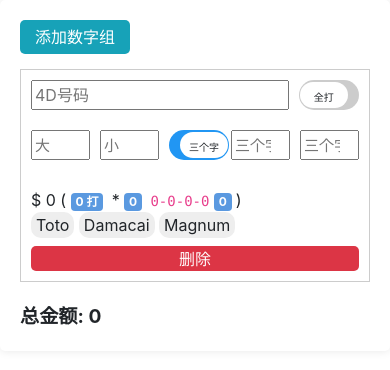
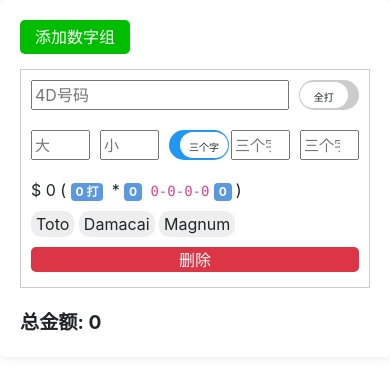
Before and after one commit to themikesam/themikesam.github.io, a plain HTML site: page 4d.html in a window 390 px wide. Drawn offline with nearby package versions, Linux system fonts and the light colour scheme.

Commit message:
Update 4d.html

```diff
--- a/4d.html
+++ b/4d.html
@@ -12,6 +12,9 @@
         @media screen and (max-width: 600px) {
             .summary {
                 flex-direction: column;
+            }
+            .summary * {
+                margin-bottom: 5px;
             }
             input:checked+.multiple-slider:before {
                 transform: translateX(16px);
@@ -75,7 +78,7 @@
 
         .numberGroup>* {
             flex-grow: 1;
-            margin-bottom: 10px;
+            /*margin-bottom: 10px;*/
         }
 
         .fourDNumber {
@@ -218,6 +221,7 @@
             border: 0px;
             padding: 5px 15px;
             margin-bottom: 15px;
+            background-color: #00bd00;
         }
     </style>
 </head>
```
